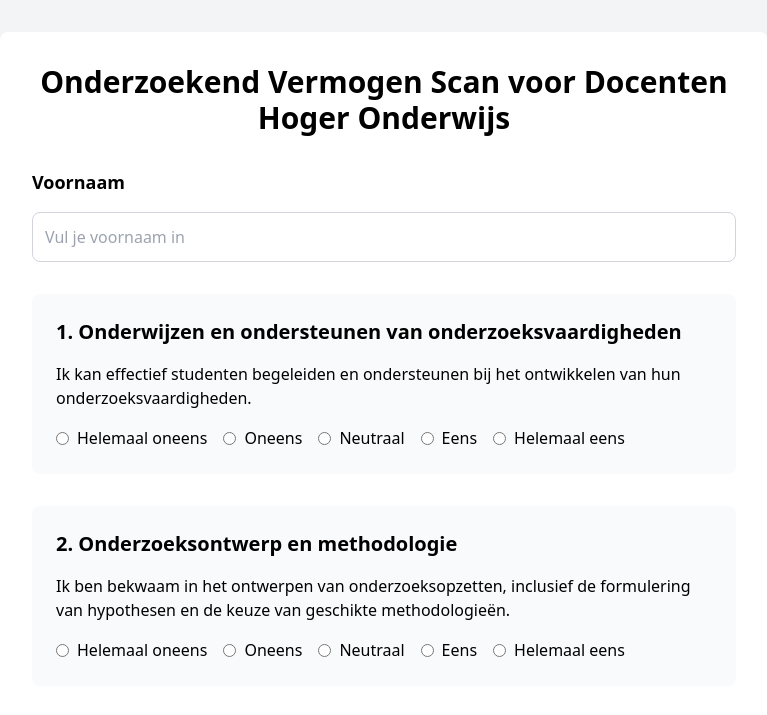
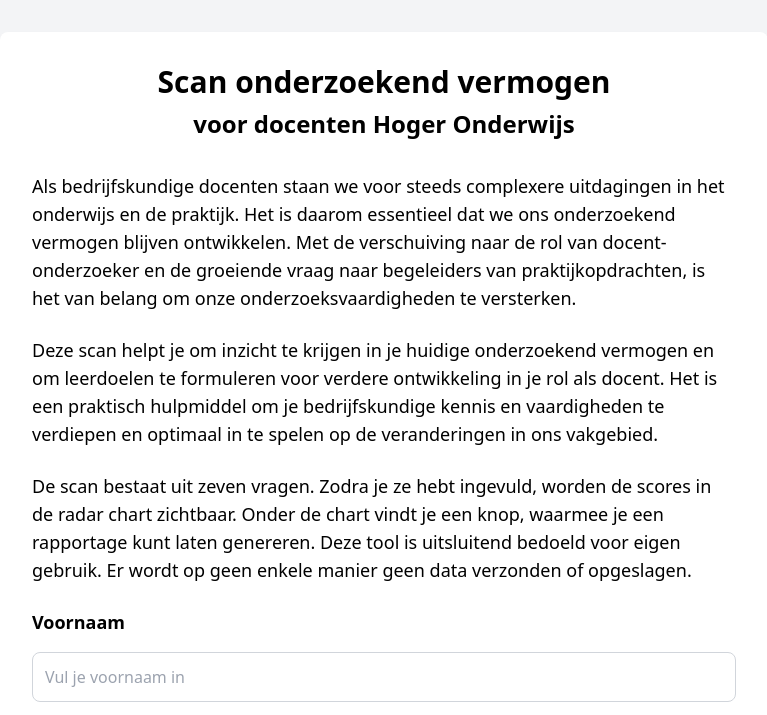
Before and after one commit to hanbedrijfskunde/onderzoekend-vermogen-scan, a plain HTML site: page index.html in a window 1280 px wide. Shown: the top 715 px of the page, without its empty margins (256-1023 px from the left). Drawn offline with nearby package versions, Linux system fonts and the light colour scheme.

Commit message:
Added header

```diff
--- a/index.html
+++ b/index.html
@@ -10,7 +10,20 @@
 </head>
 <body class="bg-gray-100 p-8">
     <div class="max-w-3xl mx-auto bg-white p-8 rounded-lg shadow-md">
-        <h1 class="text-3xl font-bold mb-8 text-center">Onderzoekend Vermogen Scan voor Docenten Hoger Onderwijs</h1>
+        <h1 class="text-3xl font-bold mb-2 text-center">Scan onderzoekend vermogen</h1>
+        <h3 class="text-2xl font-bold mb-8 text-center">voor docenten Hoger Onderwijs</h3>
+
+        <p class="text-lg mb-6">
+        Als bedrijfskundige docenten staan we voor steeds complexere uitdagingen in het onderwijs en de praktijk. Het is daarom essentieel dat we ons onderzoekend vermogen blijven ontwikkelen. Met de verschuiving naar de rol van docent-onderzoeker en de groeiende vraag naar begeleiders van praktijkopdrachten, is het van belang om onze onderzoeksvaardigheden te versterken.
+        </p>
+
+        <p class="text-lg mb-6">
+        Deze scan helpt je om inzicht te krijgen in je huidige onderzoekend vermogen en om leerdoelen te formuleren voor verdere ontwikkeling in je rol als docent. Het is een praktisch hulpmiddel om je bedrijfskundige kennis en vaardigheden te verdiepen en optimaal in te spelen op de veranderingen in ons vakgebied.
+        </p>
+
+        <p class="text-lg mb-6">
+        De scan bestaat uit zeven vragen. Zodra je ze hebt ingevuld, worden de scores in de radar chart zichtbaar. Onder de chart vindt je een knop, waarmee je een rapportage kunt laten genereren. Deze tool is uitsluitend bedoeld voor eigen gebruik. Er wordt op geen enkele manier geen data verzonden of opgeslagen.
+        </p>
 
         <form id="scanForm">
             <div class="mb-8">
```
